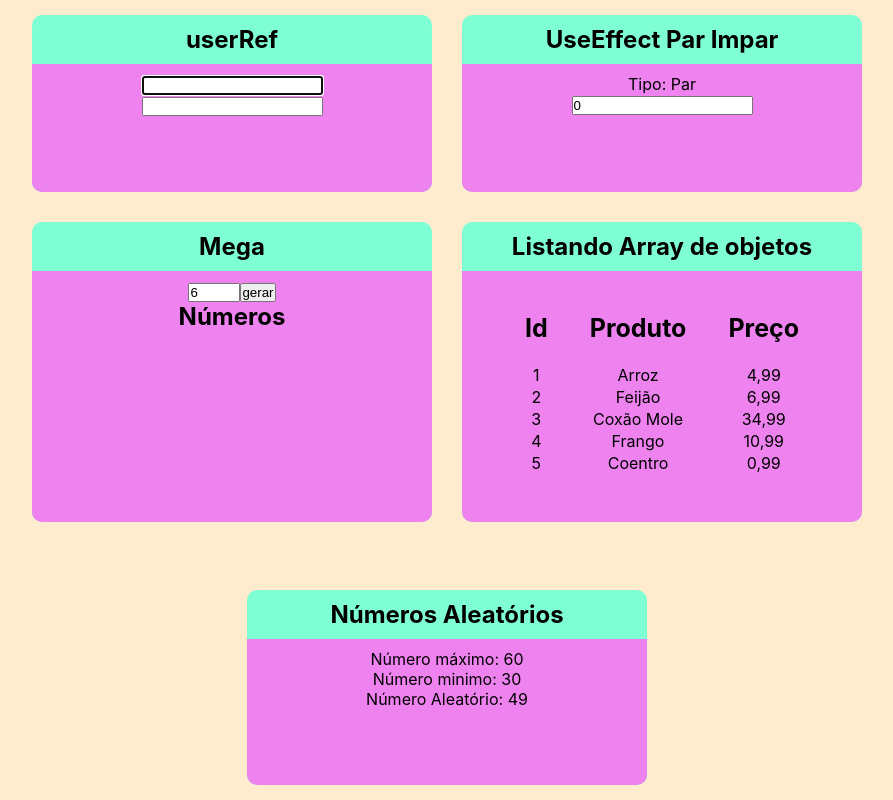
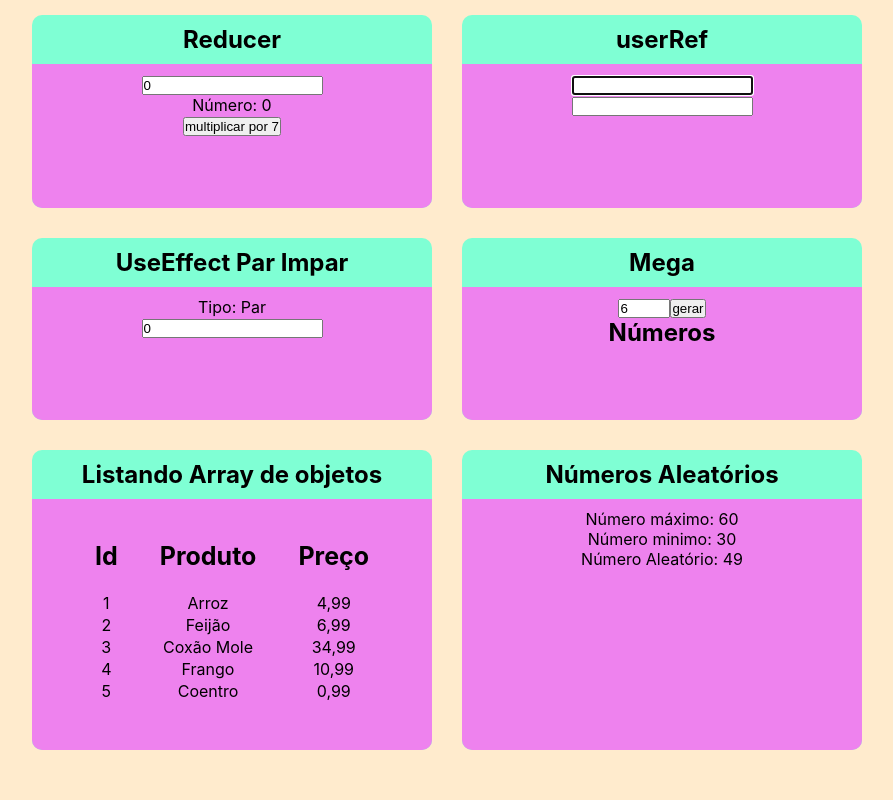
Before and after one commit to Hagleyson/DesafiosCursoReactRedux-code3br, a React (Create React App) app: page / in a window 1280 px wide. Shown: the whole page, without its empty margins (193-1086 px from the left). Built offline with nearby package versions, Linux system fonts and the light colour scheme.

Commit message:
UseReducer

```diff
--- a/src/App.js
+++ b/src/App.js
@@ -5,9 +5,13 @@ import Lista from "./Lista/Lista"
 import Mega from "./Mega/Mega"
 import ParImpar from "./UfParIm/ParImpar"
 import UseRef from "./UseRef/UseRef"
+import UseReducer from "./UseReducer/Reducer"
 function App() {
   return (
     <section className="app">
+       <Desafios title="Reducer">
+        <UseReducer/>
+      </Desafios>
       <Desafios title="userRef">
         <UseRef/>
       </Desafios>
--- /dev/null
+++ b/src/UseReducer/Reducer.jsx
@@ -0,0 +1,74 @@
+import React, { useCallback, useEffect, useReducer, useState } from "react"
+import *  as types from "./type"
+import * as actionsReducer from "./action"
+const initialValues={
+    number: 0,
+    mult:0,
+    divid: 0,
+    numberInt:0
+}
+function reducer(state,action){
+    switch (action.type) {
+        case types.NUMBER:
+            return {...state, number: action.payload.number,
+                mult: action.payload.mult,
+                divid: action.payload.divid,
+                numberInt:action.payload.numberInt
+            }
+        case types.MULTIPLICAR:
+            return {...state, mult: action.payload.mult}
+        case types.DIVIDIR:
+            return {...state, divid: action.payload.divid}
+        case types.TRASFORMAR:
+            return {...state, numberInt: action.payload.numberInt}
+        default:
+            break;
+    }
+}
+
+function UseReducer(){
+    const [state,dispacth] = useReducer(reducer,initialValues)
+    const handleEnviar = useCallback((e)=>{
+        dispacth(actionsReducer.number(e.target.value))
+    },[dispacth])
+    const handleMultiplicar = useCallback(()=>{
+        dispacth(actionsReducer.multiplicar(state.number))
+    },[dispacth,state.number])
+    const handleDividir = useCallback(()=>{
+        dispacth(actionsReducer.dividir(state.mult))
+    },[dispacth,state.mult])
+    const handleInteger = useCallback(()=>{
+        dispacth(actionsReducer.interger(state.divid))
+    },[dispacth,state.divid])
+    return(
+        <>
+        <input type="number" value={state.number} onChange={handleEnviar} />
+
+        <div>
+            <p>Número: {state.number}</p>
+            <button onClick={handleMultiplicar}>multiplicar por 7</button>
+            {state.mult ? (
+            <>
+            <p>{state.mult}</p><button onClick={handleDividir}>Dividir por 25 </button>
+            </>
+            ):null}
+            {state.divid ? (
+            <>
+            <p>{state.divid}</p><button onClick={handleInteger}>Transformar em inteiro </button>
+            </>
+            ):null}
+            {state.numberInt ? (
+            <>
+            <p>{state.numberInt}</p>
+            </>
+            ):null}
+
+
+        </div>
+
+
+        </>
+    )
+}
+
+export default UseReducer
--- /dev/null
+++ b/src/UseReducer/action.js
@@ -0,0 +1,39 @@
+import * as types from "./type"
+
+export function number(num){
+    return{
+        type:types.NUMBER,
+        payload:{
+            number:num,
+            mult:0,
+            divid: 0,
+            numberInt:0
+        }
+    }
+}
+
+export function multiplicar(num){
+    return {
+        type:types.MULTIPLICAR,
+        payload:{
+            mult: (num * 7)
+        }
+    }
+}
+
+export function dividir(num){
+    return{
+        type:types.DIVIDIR,
+        payload:{
+            divid:(num/25)
+        }
+    }
+}
+export function interger(num){
+    return{
+        type:types.TRASFORMAR,
+        payload:{
+            numberInt: parseInt(num)
+        }
+    }
+}
--- /dev/null
+++ b/src/UseReducer/type.js
@@ -0,0 +1,4 @@
+export const MULTIPLICAR = "MULTIPLICAR"
+export const NUMBER = "NUMBER"
+export const DIVIDIR = "DIVIDIR"
+export const TRASFORMAR = "TRANSFORMAR"
```
